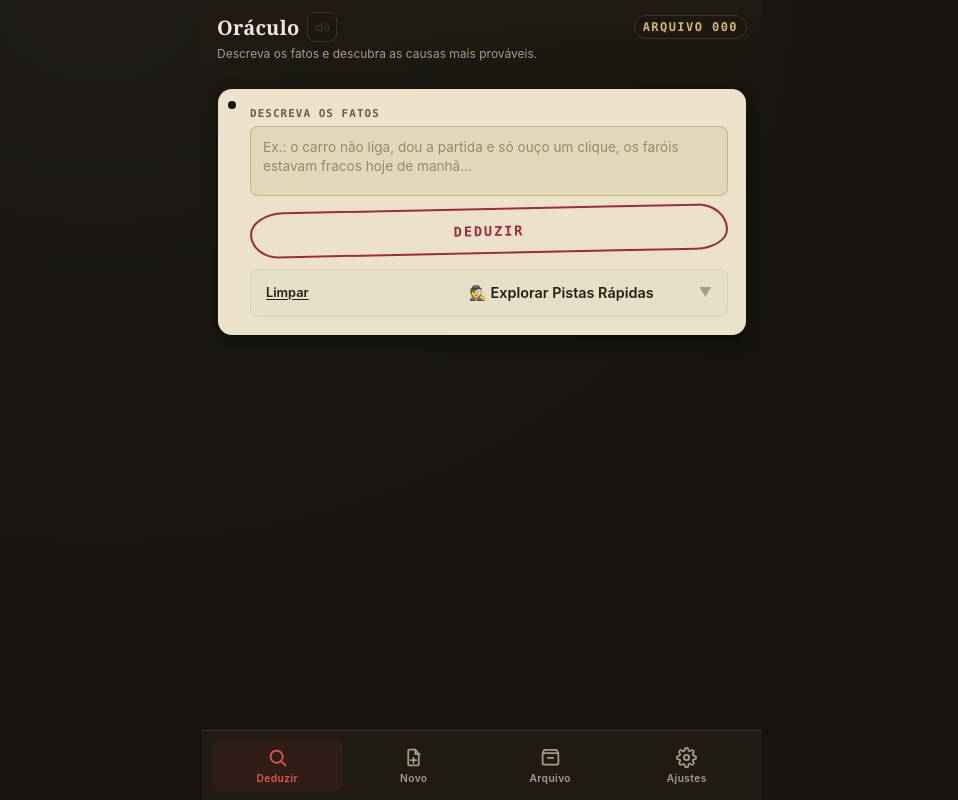
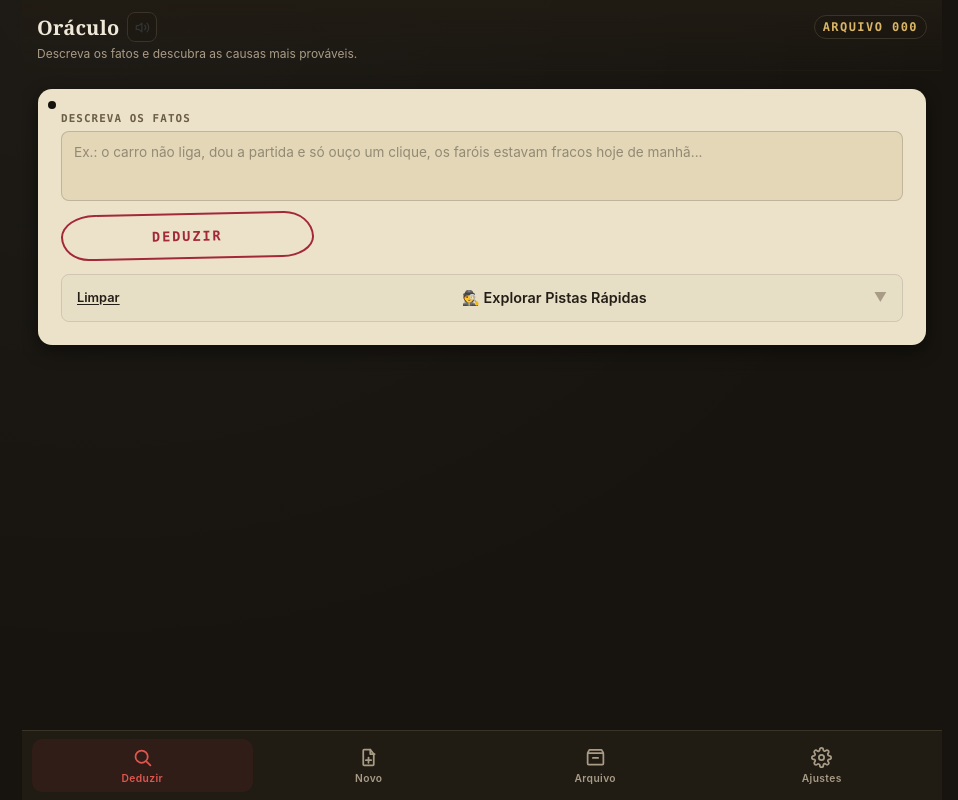
Before and after one commit to welintongomes/oraculo, a plain HTML site: page index.html in a window 1280 px wide. Shown: the whole page, without its empty margins (158-1116 px from the left). Drawn offline with Linux system fonts and the light colour scheme.

Commit message:
Add files via upload

```diff
--- a/index.html
+++ b/index.html
@@ -57,7 +57,7 @@
     display:flex;
     flex-direction:column;
     height:100dvh;
-    max-width:560px;
+    max-width:920px;
     margin:0 auto;
     position:relative;
   }
@@ -111,7 +111,7 @@
     color:var(--ink);
     border-radius:var(--radius-card);
     box-shadow:var(--shadow-card);
-    padding:18px;
+    padding:13px;
     /* margin-bottom:16px; */
     position:relative;
   }
@@ -125,7 +125,7 @@
     border-radius:50%;
     box-shadow:0 0 0 2px rgba(0,0,0,0.08) inset;
   }
-  .card-body{ padding-left:14px; }
+  .card-body{ padding:10px; }
 
   .field-label{
     display:block;
@@ -172,6 +172,16 @@
     transform:rotate(-1.2deg);
     transition:transform .12s ease, background .12s ease, color .12s ease;
   }
+
+  @media (min-width: 768px) {
+    .btn-stamp {
+        transform: rotate(-1.2deg);
+        width: 30%;
+    }
+    .dedu{
+      display:flex; gap:8px; align-items:center; margin-top: 8px;width: 30%;
+    }
+  }
   .btn-stamp:active{
     transform:rotate(0deg) scale(.97);
     background:var(--thread-red-soft);
@@ -523,7 +533,7 @@
 /* Estilos para as Sanfonas de Configuração (Accordions) */
 .config-group {
   background: var(--bg);
-  border: 1px solid rgba(0,0,0,0.08);
+  border: 1px solid rgb(114 110 110 / 24%);
   border-radius: 8px;
   margin-bottom: 12px;
   overflow: hidden;
@@ -751,7 +761,7 @@
           <label class="field-label" for="queryInput">DESCREVA OS FATOS</label>
           <textarea id="queryInput" placeholder="Ex.: o carro não liga, dou a partida e só ouço um clique, os faróis estavam fracos hoje de manhã..."></textarea>
 
-          <div style="display:flex; gap:8px; align-items:center; margin-top: 8px;">
+          <div class="dedu">
             <button id="btnConsultar" class="btn-stamp" style="flex:1; margin:0;">Deduzir</button>
 
           </div>
@@ -818,12 +828,12 @@
 
       <div class="toolbar" style="display: flex; gap: 8px; flex-wrap: wrap; margin-bottom: 15px;">
 
-        <button id="btnExportar" class="btn btn-small">🢁 Exportar</button>
-        <button id="btnImportarTrigger" class="btn btn-small">🡻 Importar</button>
+        <button id="btnExportar" class="btn btn-small">⤴️ Exportar</button>
+        <button id="btnImportarTrigger" class="btn btn-small">⤵️ Importar</button>
         <input type="file" id="inputImportar" accept="application/json" style="display:none;">
       </div>
 
-      <div id="listaArquivo" style="max-height: 48vh; min-height: 47.9vh; padding-bottom: 34px; overflow-y: auto;scrollbar-width: thin;scrollbar-color: rgb(32 27 19) rgba(255, 255, 255, .05);"></div>
+      <div id="listaArquivo" style="max-height: 47vh; min-height: 46.9vh; padding-bottom: 34px; overflow-y: auto;scrollbar-width: thin;scrollbar-color: rgb(32 27 19) rgba(255, 255, 255, .05);"></div>
       <div id="estadoVazioArquivo" class="empty-state" style="display:none;">
         <div class="empty-icon">🗂</div>
         <p>Nenhum registro arquivado ainda.<br>Adicione uma causa ou carregue exemplos de demonstração.</p>
```
